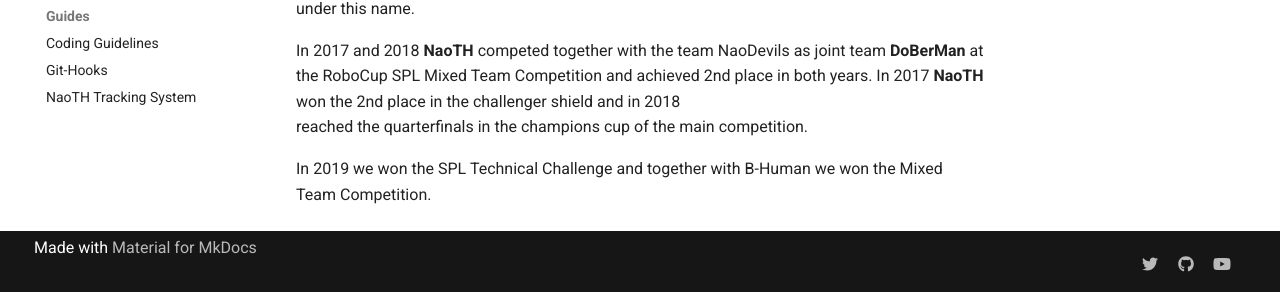
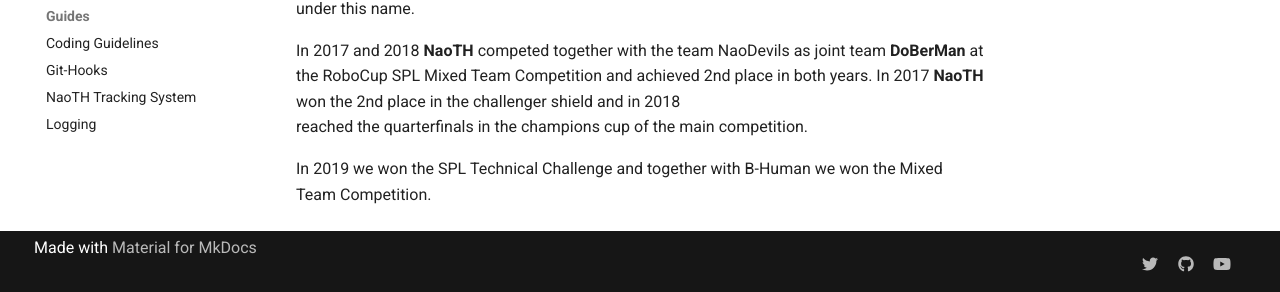
Before and after one commit to BerlinUnited/berlinunited.github.io, an MkDocs documentation site: the page built from docs/index.md, in a window 1280 px wide and 1080 px high. Shown: the part 785-1077 px from the top of the window. Built offline with MkDocs 1.6.1 and Material for MkDocs 9.7.7, drawn with Linux system fonts in a browser that asks for light colours.

Commit message:
add logging to index

```diff
--- a/mkdocs.yml
+++ b/mkdocs.yml
@@ -27,6 +27,7 @@
     - 'guides/coding_guidelines.md'
     - 'guides/git-hooks.md'
     - 'guides/lab-trackingsystem.md'
+    - 'guides/logging.md'
 
 theme:
   name: material
```
